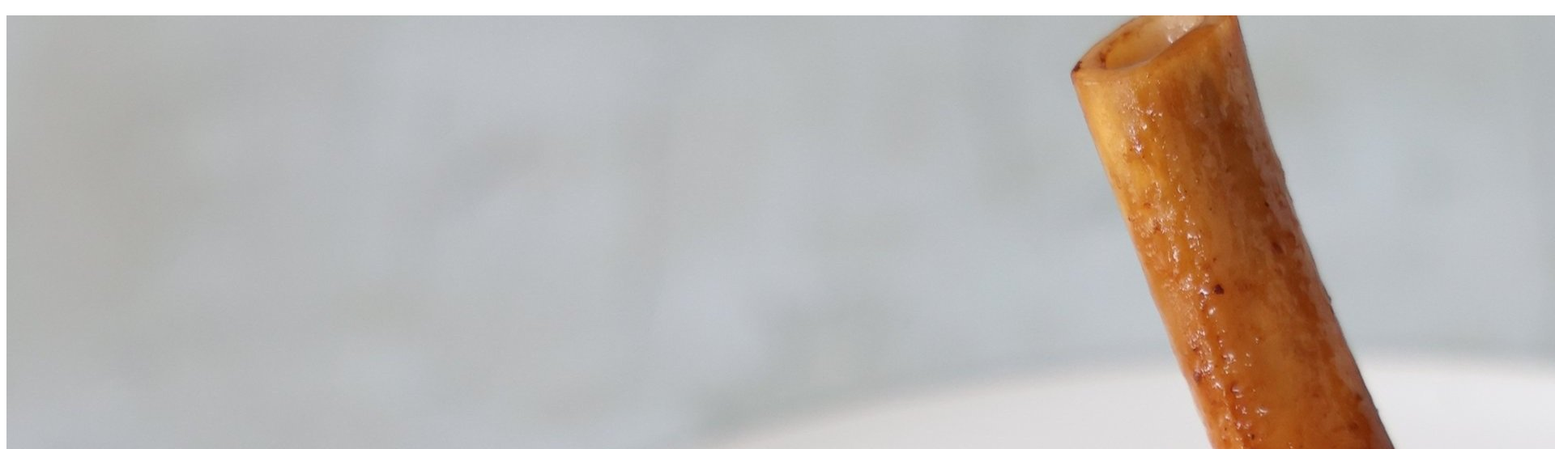
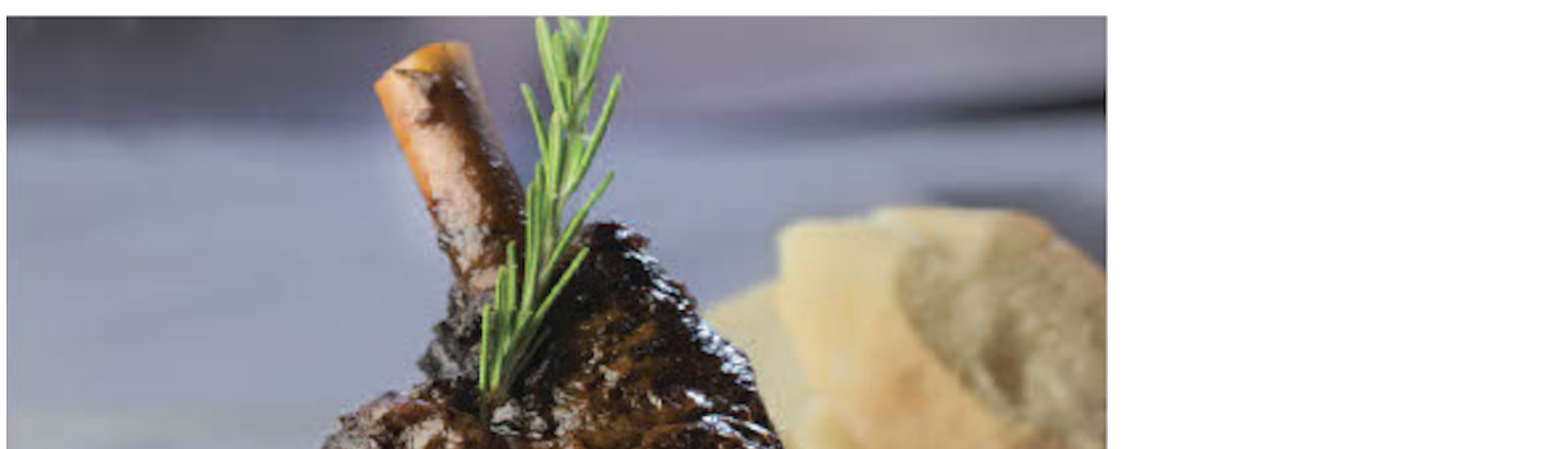
Before and after one commit to san-aur/odin-recipes, a plain HTML site: page recipes/Rosemary-Braised-Lamb-Shanks.html in a window 1280 px wide. Shown: the part 61-616 px from the top of the page at 81% size, 1920 px wide, since content can reach past the window. Drawn offline with Linux system fonts and the light colour scheme.

Commit message:
I changed the image for a more appropriate one
	nuevos archivos: brais-lamb.jpg

```diff
--- a/recipes/Rosemary-Braised-Lamb-Shanks.html
+++ b/recipes/Rosemary-Braised-Lamb-Shanks.html
@@ -8,7 +8,7 @@
 <body>
     <h1>Rosemary Braised Lamb Shanks</h1>
 
-    <img src="../images/lamb.jpg" alt="Rosemary Braised Lamb photo" height="2500" width="2500">
+    <img src="../images/brais-lamb.jpg" alt="Rosemary Braised Lamb photo" height="880" width="1360">
 
     <h2>Description</h2>
 
```
Also changed, not shown: images/brais-lamb.jpg (added).
